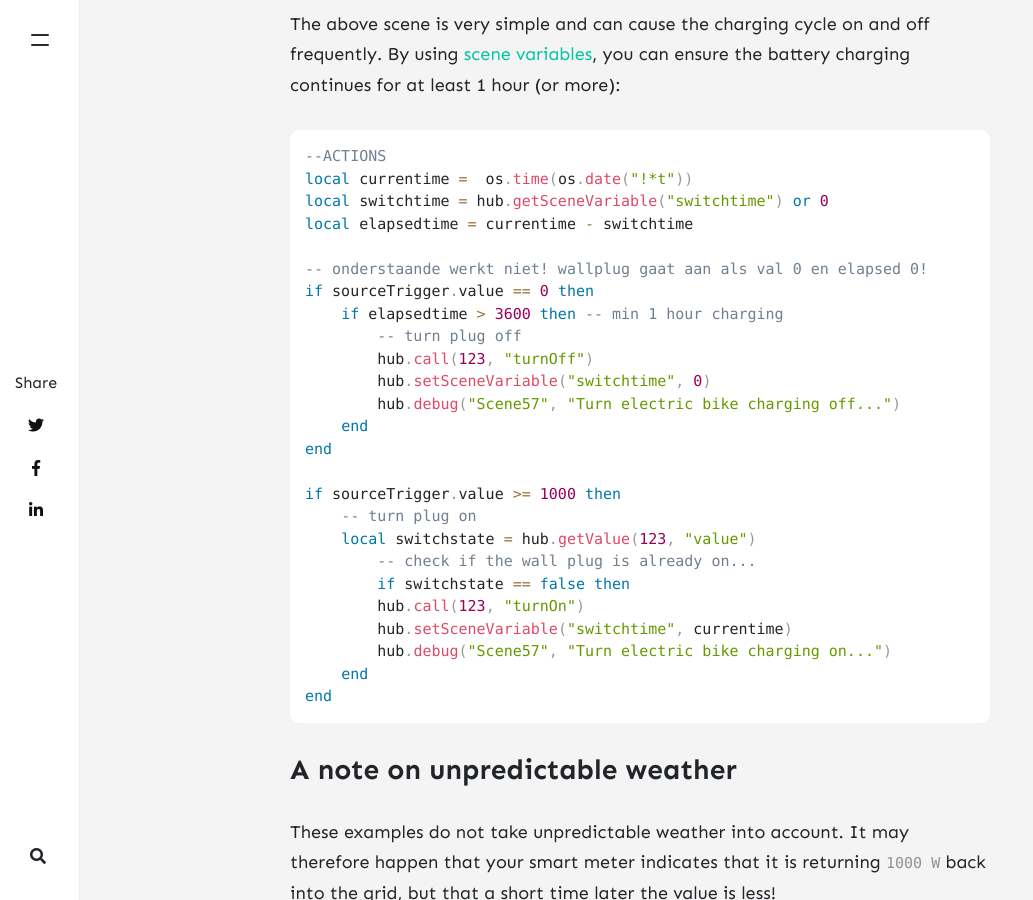
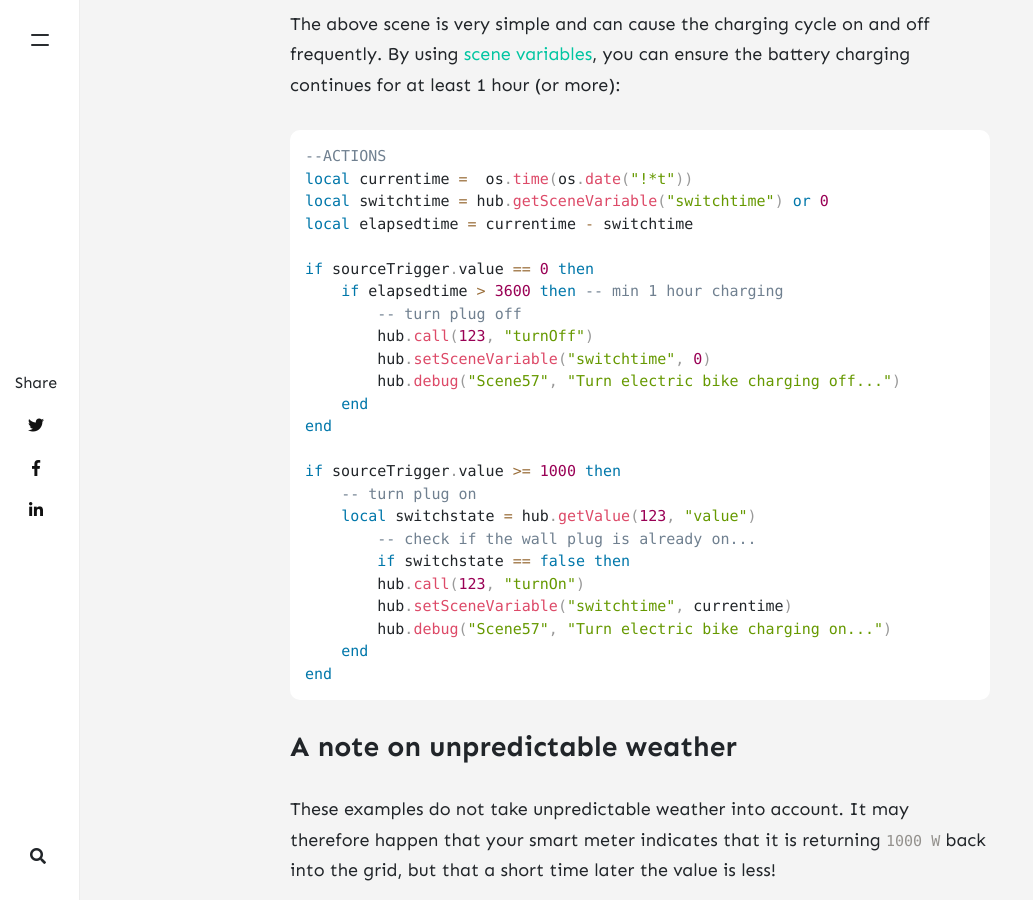
Before and after one commit to joepv/joepv.github.io, a Jekyll site: the page built from _posts/2024-03-01-smartenergy.md, in a window 1280 px wide and 900 px high, scrolled down 4133 px. Shown: the whole window, without its empty margins (0-1033 px from the left). Built offline with Jekyll 4.4.1, drawn with Linux system fonts in a browser that asks for light colours; nearby versions of some CDN libraries; some of the changed lines change nothing that is shown; some of the changed text lies outside the part shown.

Commit message:
Update 2024-03-01-smartenergy.md

````diff
--- a/_posts/2024-03-01-smartenergy.md
+++ b/_posts/2024-03-01-smartenergy.md
@@ -44,7 +44,7 @@
 4. Insert the bike charger into the Wall Plug;
 5. Turn the Wall Plug off.
 
-With Lua you can create a scene that is triggered when your Smart Meter return value is above `1000 W` or it exactly `0 W`:
+With Lua you can create a scene that is triggered when your Smart Meter return value is above `1000 W` or is exactly `0 W`:
 
 ```lua
 -- DECLARATIONS (Conditions/Triggers)
@@ -87,7 +87,6 @@
 local switchtime = hub.getSceneVariable("switchtime") or 0
 local elapsedtime = currentime - switchtime
 
--- onderstaande werkt niet! wallplug gaat aan als val 0 en elapsed 0!
 if sourceTrigger.value == 0 then
     if elapsedtime > 3600 then -- min 1 hour charging
         -- turn plug off
````
